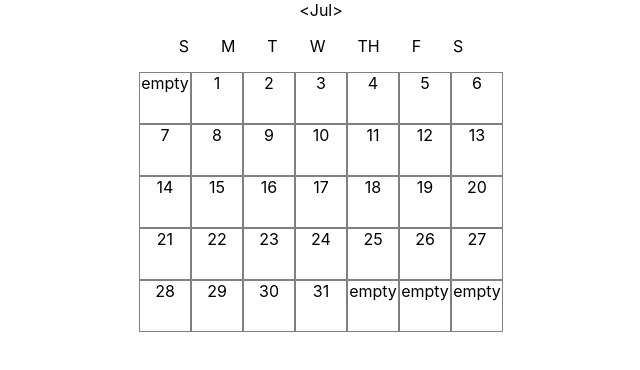
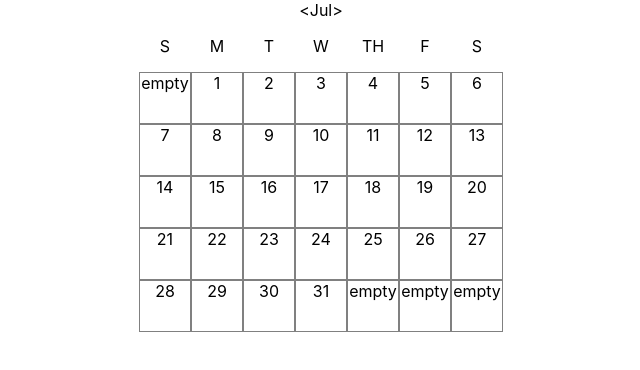
Before and after one commit to jenniferenck/interactive-calendar, a React (Create React App) app: page / in a window 1280 px wide. Shown: the top 370 px of the page, without its empty margins (319-959 px from the left). Built offline with nearby package versions, Linux system fonts and the light colour scheme.

Commit message:
refactored styles from inline to style sheet

```diff
--- a/src/CalendarMonth/CalendarMonth.css
+++ b/src/CalendarMonth/CalendarMonth.css
@@ -1,5 +1,28 @@
+.calendar {
+  display: flex;
+  justify-content: center;
+  flex-direction: column;
+  align-items: center;
+}
+
+.month-row {
+  display: flex;
+  justify-content: center;
+}
+
+.days-row {
+  display: flex;
+  justify-content: center;
+}
+
 .day {
-  margin: 1em;
+  display: flex;
+  justify-content: center;
+  align-items: center;
+  position: relative;
+  width: 52px;
+  height: 52px;
+  top: 50%;
 }
 
 .day-box {
@@ -20,3 +43,7 @@
   justify-content: center;
   align-items: center;
 }
+
+#active-date {
+  border: solid salmon 1px;
+}
--- a/src/CalendarMonth/index.js
+++ b/src/CalendarMonth/index.js
@@ -73,33 +73,16 @@ class CalendarMonth extends Component {
   };
 
   render() {
-    console.log(this.state.currentMonth.year());
-    const daysOfWeek = ['S', 'M', 'T', 'W', 'TH', 'F', 'S'];
     const leftArrow = '<';
     return (
-      <div
-        style={{
-          display: 'flex',
-          justifyContent: 'center',
-          flexDirection: 'column'
-        }}
-      >
-        <div
-          className="month-row"
-          style={{
-            display: 'flex',
-            justifyContent: 'center'
-          }}
-        >
+      <div className="calendar">
+        <div className="month-row">
           <div>{leftArrow}</div>
           <div>{this.state.currentMonth.format('MMM')}</div>
           <div>></div>
         </div>
 
-        <div
-          className="days-row"
-          style={{ display: 'flex', justifyContent: 'center' }}
-        >
+        <div className="days-row">
           <div className="day">S</div>
           <div className="day">M</div>
           <div className="day">T</div>
```
